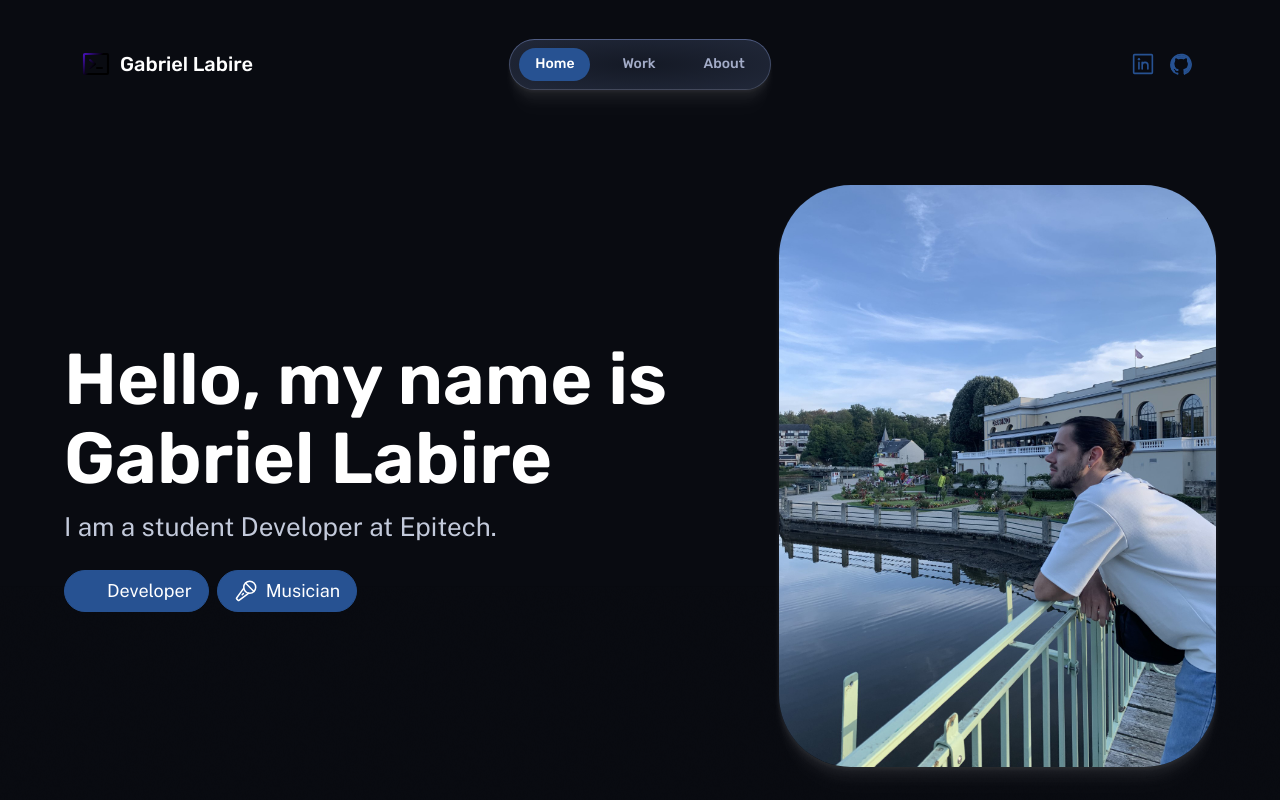
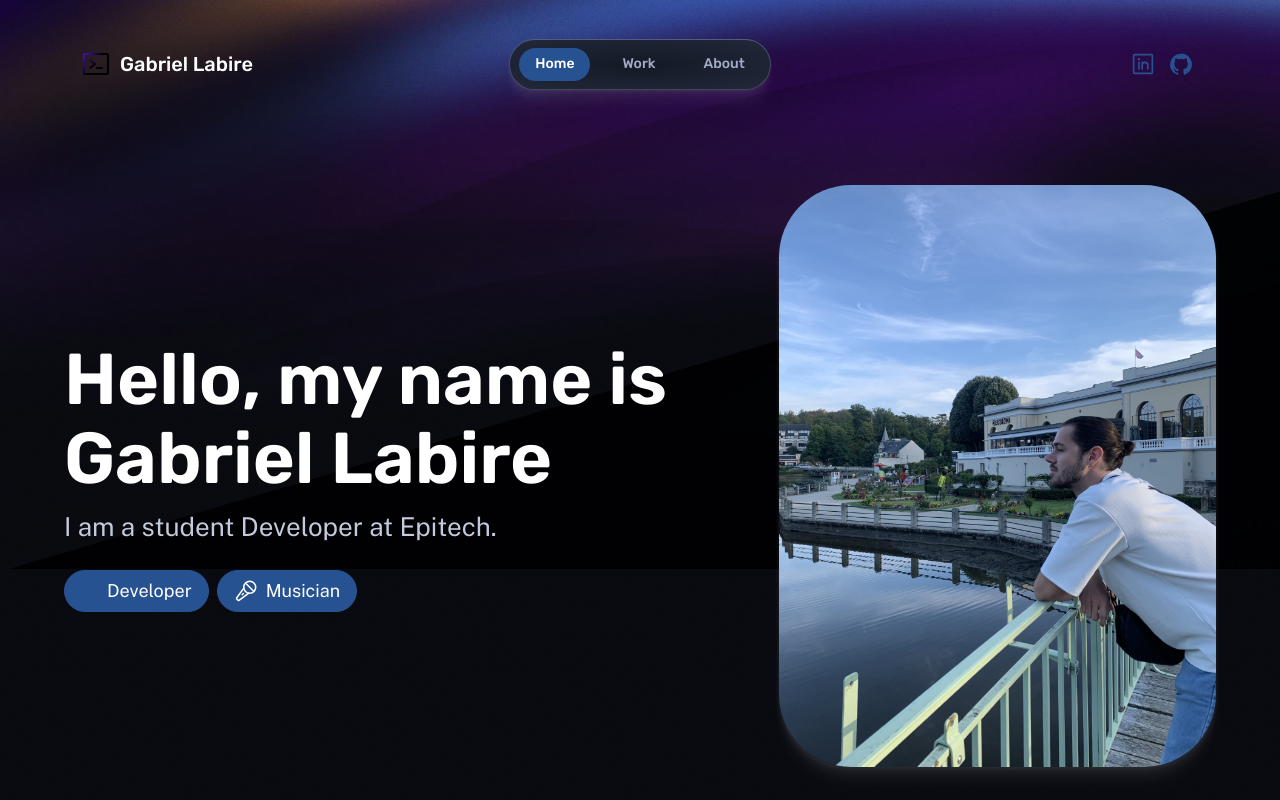
Before and after one commit to gabriellbbrr/gabriellbbrr.github.io, an Astro site: page / in a window 1280 px wide. Built offline with nearby package versions, Linux system fonts and the light colour scheme; Astro itself is replaced by a stand-in of ours; some icons are missing.

Commit message:
Change for dark theme fix background

```diff
--- a/src/layouts/BaseLayout.astro
+++ b/src/layouts/BaseLayout.astro
@@ -6,6 +6,7 @@
 import MainHead from "../components/MainHead.astro";
 import Nav from "../components/Nav.astro";
 import Footer from "../components/Footer.astro";
+import { ViewTransitions } from "astro:transitions";
 
 interface Props {
   title?: string | undefined;
@@ -18,26 +19,20 @@ const { title, description } = Astro.props;
 <html lang="en">
   <head>
     <MainHead title={title} description={description} />
-    <meta name="color-scheme" content="dark" />
   </head>
   <body>
     <div class="stack backgrounds">
+      <ViewTransitions />
       <Nav />
       <slot />
       <Footer />
     </div>
 
-    <script>
-      // Add “loaded” class once the document has completely loaded.
-      addEventListener("load", () =>
-        document.documentElement.classList.add("loaded")
-      );
-    </script>
-
     <style>
       :root {
         --_placeholder-bg: linear-gradient(transparent, transparent);
-
+        --bg-image-main: url("/assets/backgrounds/bg-main-dark-800w.jpg");
+        --bg-image-main-curves: url("/assets/backgrounds/bg-main-dark.svg");
         --bg-image-subtle-1: var(--_placeholder-bg);
         --bg-image-subtle-2: var(--_placeholder-bg);
         --bg-image-footer: var(--_placeholder-bg);
@@ -53,12 +48,16 @@ const { title, description } = Astro.props;
         --bg-image-main: url("/assets/backgrounds/bg-main-dark-800w.jpg");
         --bg-image-main-curves: url("/assets/backgrounds/bg-main-dark.svg");
         --bg-svg-blend-mode: darken;
-        --bg-blend-mode: lighten;
+        --bg-blend-mode: darken;
       }
 
       /* These backgrounds are displayed below the fold, so we lazy load them
 			   once the `.loaded` class has been set.  */
-
+      :root.loaded {
+        --bg-image-subtle-1: url("/assets/backgrounds/bg-subtle-1-dark-800w.jpg");
+        --bg-image-subtle-2: url("/assets/backgrounds/bg-subtle-2-dark-800w.jpg");
+        --bg-image-footer: url("/assets/backgrounds/bg-footer-dark-800w.jpg");
+      }
       :root.loaded.theme-dark {
         --bg-image-subtle-1: url("/assets/backgrounds/bg-subtle-1-dark-800w.jpg");
         --bg-image-subtle-2: url("/assets/backgrounds/bg-subtle-2-dark-800w.jpg");
@@ -66,10 +65,19 @@ const { title, description } = Astro.props;
       }
 
       @media (min-width: 50em) {
+        :root {
+          --bg-scale: 1;
+          --bg-image-main: url("/assets/backgrounds/bg-main-dark-1440w.jpg");
+        }
         :root.theme-dark {
           --bg-image-main: url("/assets/backgrounds/bg-main-dark-1440w.jpg");
         }
 
+        :root.loaded {
+          --bg-image-subtle-1: url("/assets/backgrounds/bg-subtle-1-dark-1440w.jpg");
+          --bg-image-subtle-2: url("/assets/backgrounds/bg-subtle-2-dark-1440w.jpg");
+          --bg-image-footer: url("/assets/backgrounds/bg-footer-dark-1440w.jpg");
+        }
         :root.loaded.theme-dark {
           --bg-image-subtle-1: url("/assets/backgrounds/bg-subtle-1-dark-1440w.jpg");
           --bg-image-subtle-2: url("/assets/backgrounds/bg-subtle-2-dark-1440w.jpg");
```
